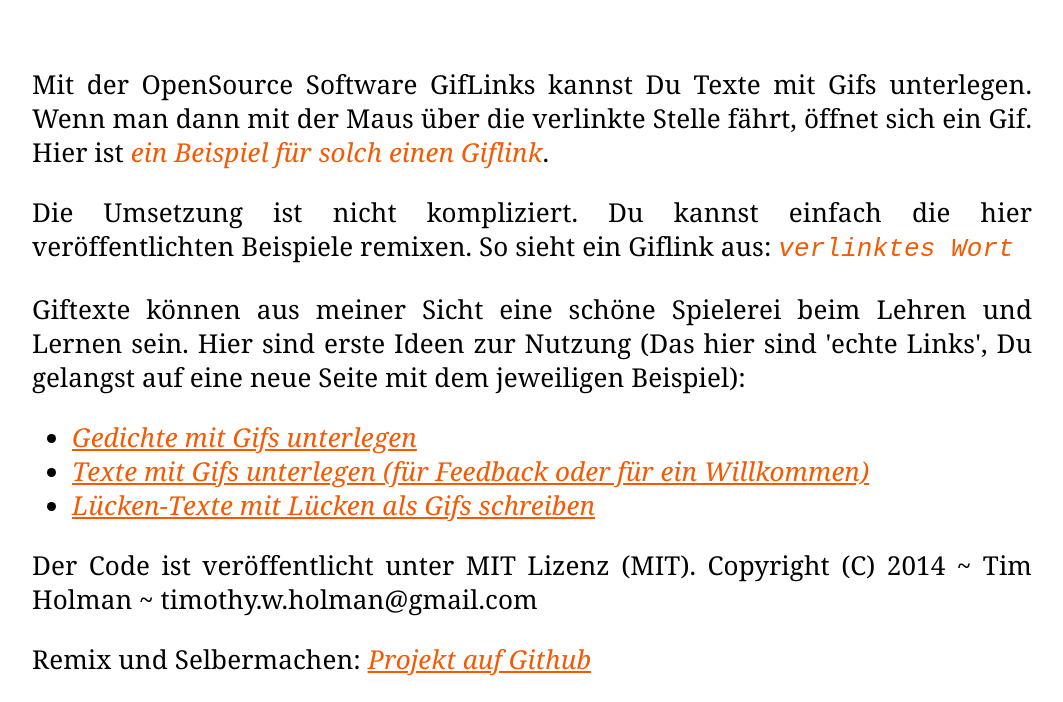
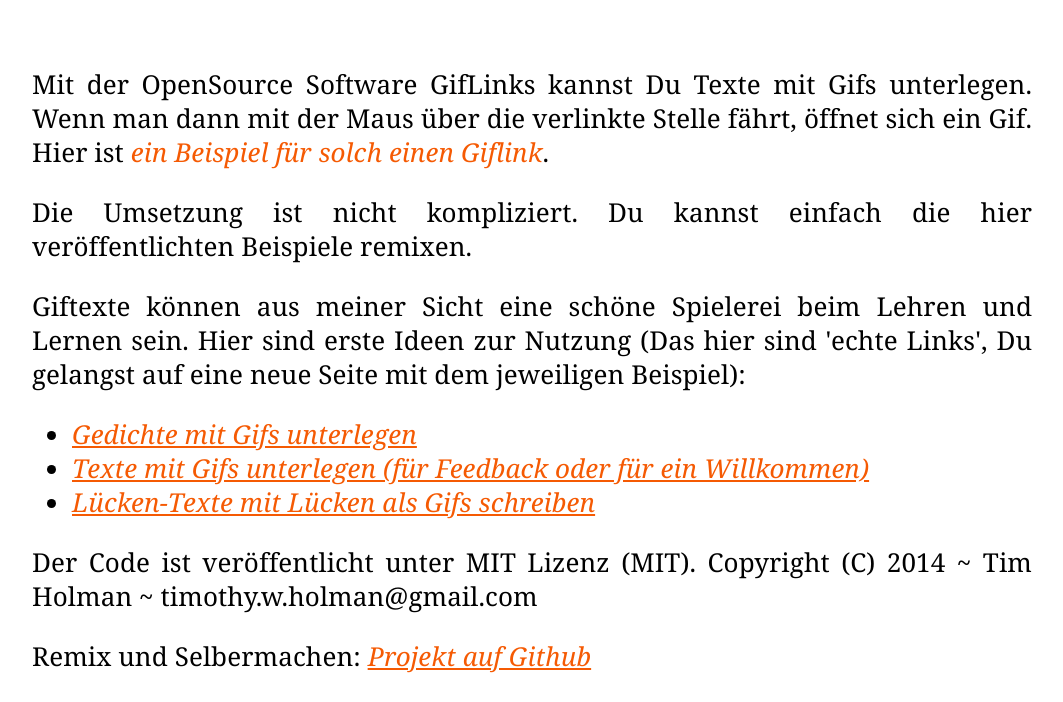
Before and after one commit to eBildungslabor/giftexte, a plain HTML site: page index.html in a window 1280 px wide. Shown: the part 198-900 px from the top of the page, without its empty margins (108-1171 px from the left). Drawn offline with Linux system fonts and the light colour scheme.

Commit message:
Update index.html

```diff
--- a/index.html
+++ b/index.html
@@ -19,7 +19,7 @@ Willkommen </h1>
       <article>
             <p>
              Mit der OpenSource Software GifLinks kannst Du Texte mit Gifs unterlegen. Wenn man dann mit der Maus über die verlinkte Stelle fährt, öffnet sich ein Gif. Hier ist <a data-src="https://media.giphy.com/media/s2qXK8wAvkHTO/giphy.gif">ein Beispiel für solch einen Giflink</a>. </p>
-          <p>Die Umsetzung ist nicht kompliziert. Du kannst einfach die hier veröffentlichten Beispiele remixen. So sieht ein Giflink aus: <code><a data-src="LinkZumGif.gif">verlinktes Wort</a></code></p>
+          <p>Die Umsetzung ist nicht kompliziert. Du kannst einfach die hier veröffentlichten Beispiele remixen.</p>
           <p>
          Giftexte können aus meiner Sicht eine schöne Spielerei beim Lehren und Lernen sein. Hier sind erste Ideen zur Nutzung (Das hier sind 'echte Links', Du gelangst auf eine neue Seite mit dem jeweiligen Beispiel):
           <ul>
```
